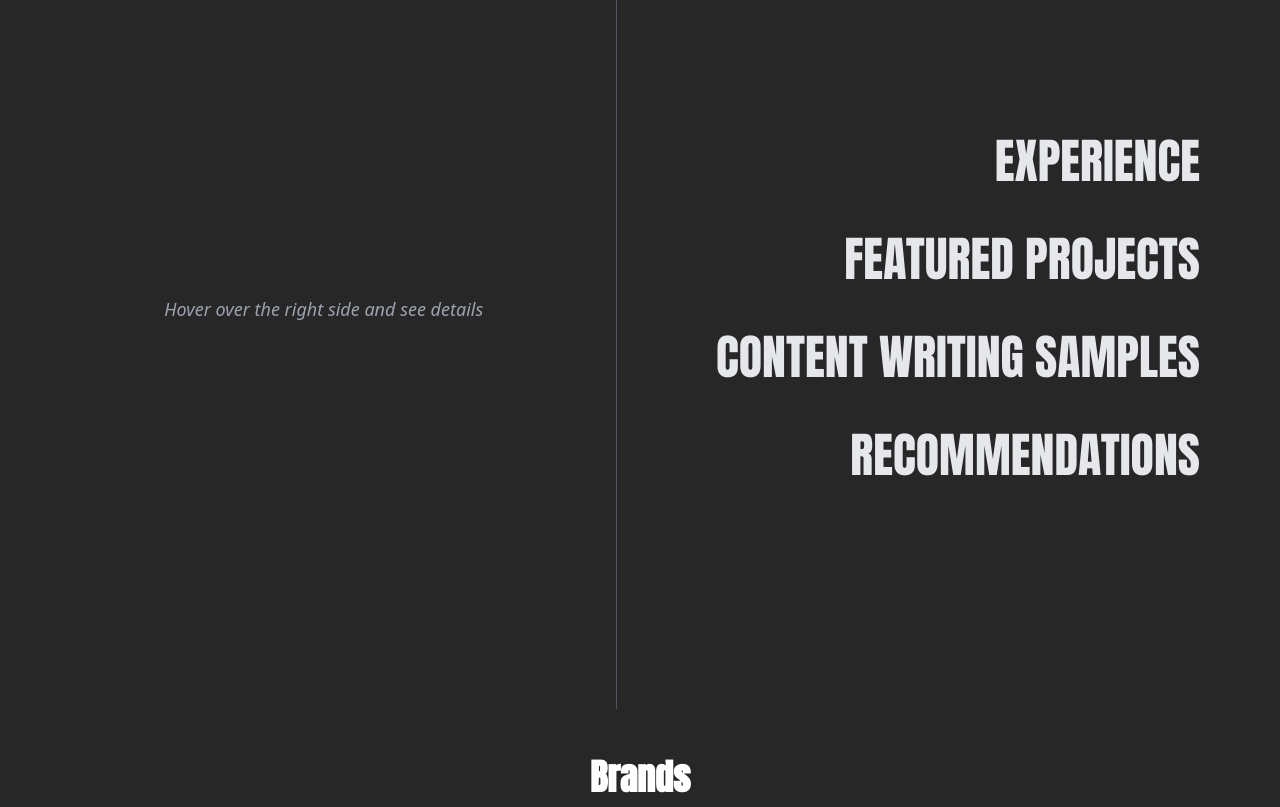
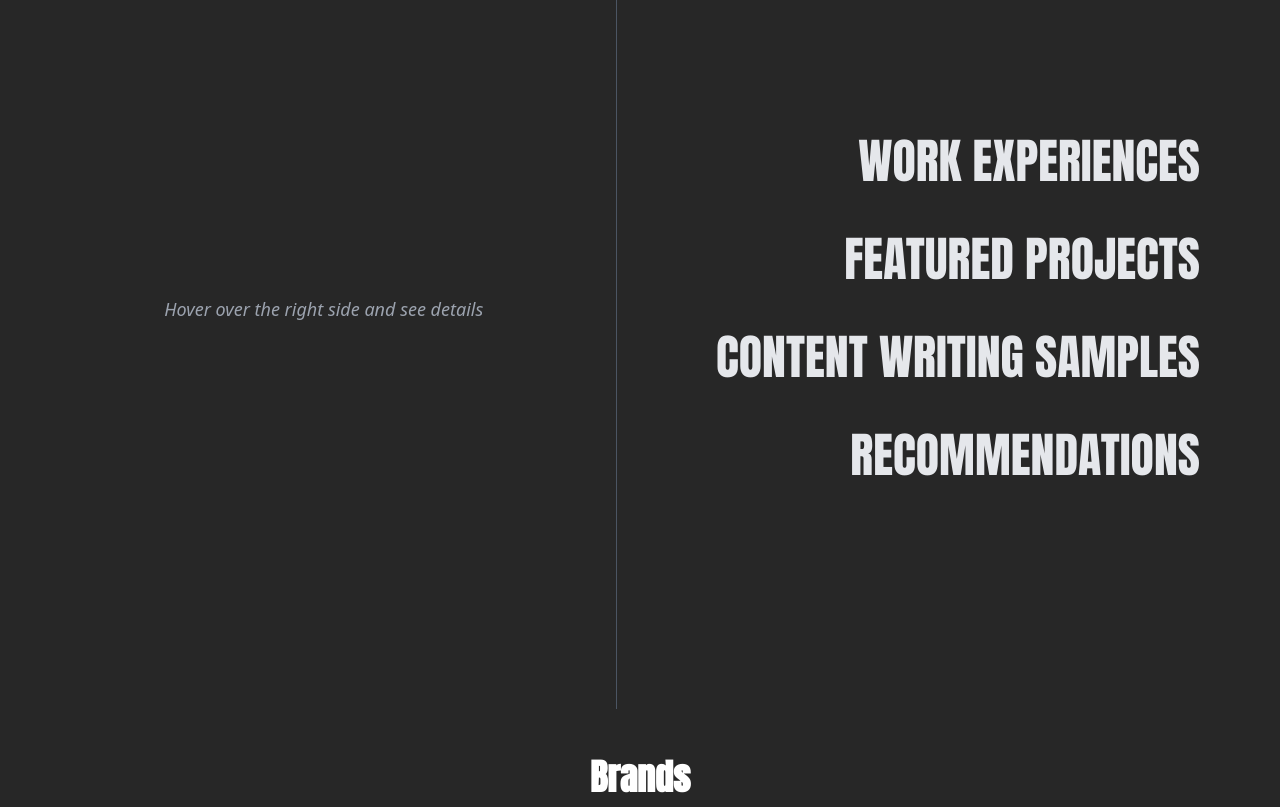
Before and after one commit to rendermanGL/rendermangl.github.io, a website: page index.html in a window 1280 px wide. Shown: the part 1440-2247 px from the top of the page. Drawn offline with Linux system fonts and the light colour scheme.

Commit message:
Update index html with work experiences on the options in the middle

```diff
--- a/index.html
+++ b/index.html
@@ -394,7 +394,7 @@
               onmouseover="fadeInTimeline()"
               onmouseout="fadeOutTimeline()"
             >
-              EXPERIENCE
+              WORK EXPERIENCES
             </a>
           </li>
           <li>
```
